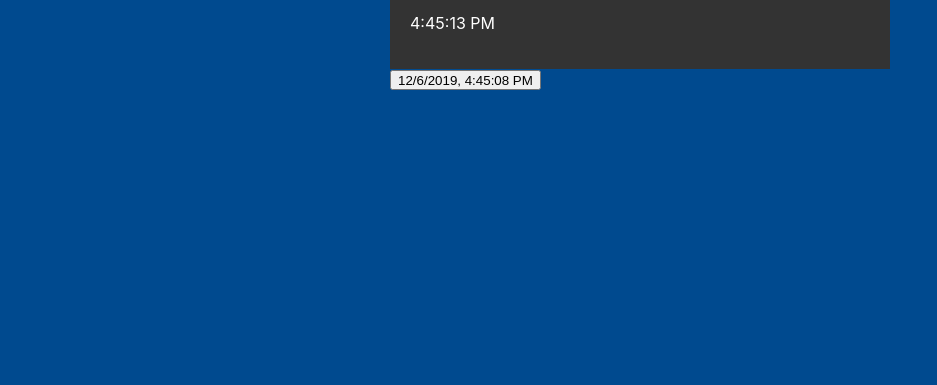
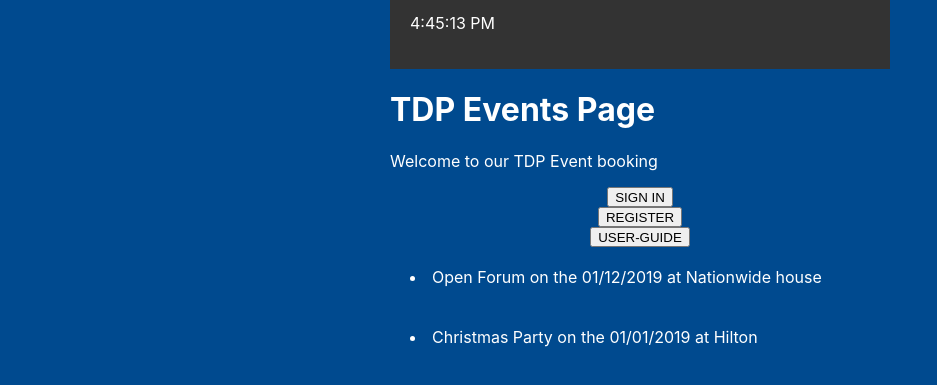
Before and after one commit to paramount197/TestDeploy, a React (Create React App) app: page / in a window 1280 px wide. Shown: the part 211-596 px from the top of the page, without its empty margins (0-937 px from the left). Built offline with nearby package versions, Linux system fonts and the light colour scheme.

Commit message:
delete Welcome.js

```diff
--- a/src/App.js
+++ b/src/App.js
@@ -1,15 +1,53 @@
 import React from "react";
 import "./App.css";
+import Header from "./block/Header";
+import Intro from "./block/Intro";
+import Events from "./block/Events";
 import Button from "./block/Button";
-import Clock from "./block/Clock";
+import { NavLink } from "react-router-dom";
+
+let tdpEventsList = [
+  {
+    name: "Open Forum",
+    date: "01/12/2019",
+    location: "Nationwide house",
+    programme: ["Accelerator", "IP"],
+    cohort: ["September 2018"]
+  },
+  {
+    name: "Christmas Party",
+    date: "01/01/2019",
+    location: "Hilton",
+    programme: ["Accelerator", "IP"],
+    cohort: ["September 2018", "May 2019", "September 2019", "May 2020"]
+  },
+  {
+    name: "Wellbeing",
+    date: "01/12/2020",
+    location: "Wake house",
+    programme: ["Accelerator", "IP"],
+    cohort: ["September 2019"]
+  }
+];
+
+var cohortToggle = "September 2018";
 
 function App() {
-  var date = new Date();
-  var getdate = date.toLocaleString();
-
   return (
     <>
-      <Button name={getdate} />
+      <Header header="TDP Events Page" />
+      <Intro intro="Welcome to our TDP Event booking" />
+      <div className="buttonDiv">
+        <Button name="SIGN IN" />
+        <NavLink to="/registration">
+          <Button name="REGISTER" />
+        </NavLink>
+        <Button name="USER-GUIDE" />
+      </div>
+      <div className="eventList">
+        <Events eventsDetail={tdpEventsList} cohortIntake={cohortToggle} />
+        {/* Above passes the tdpEventsList array to the Events component as a single object */}
+      </div>
     </>
   );
 }
```
